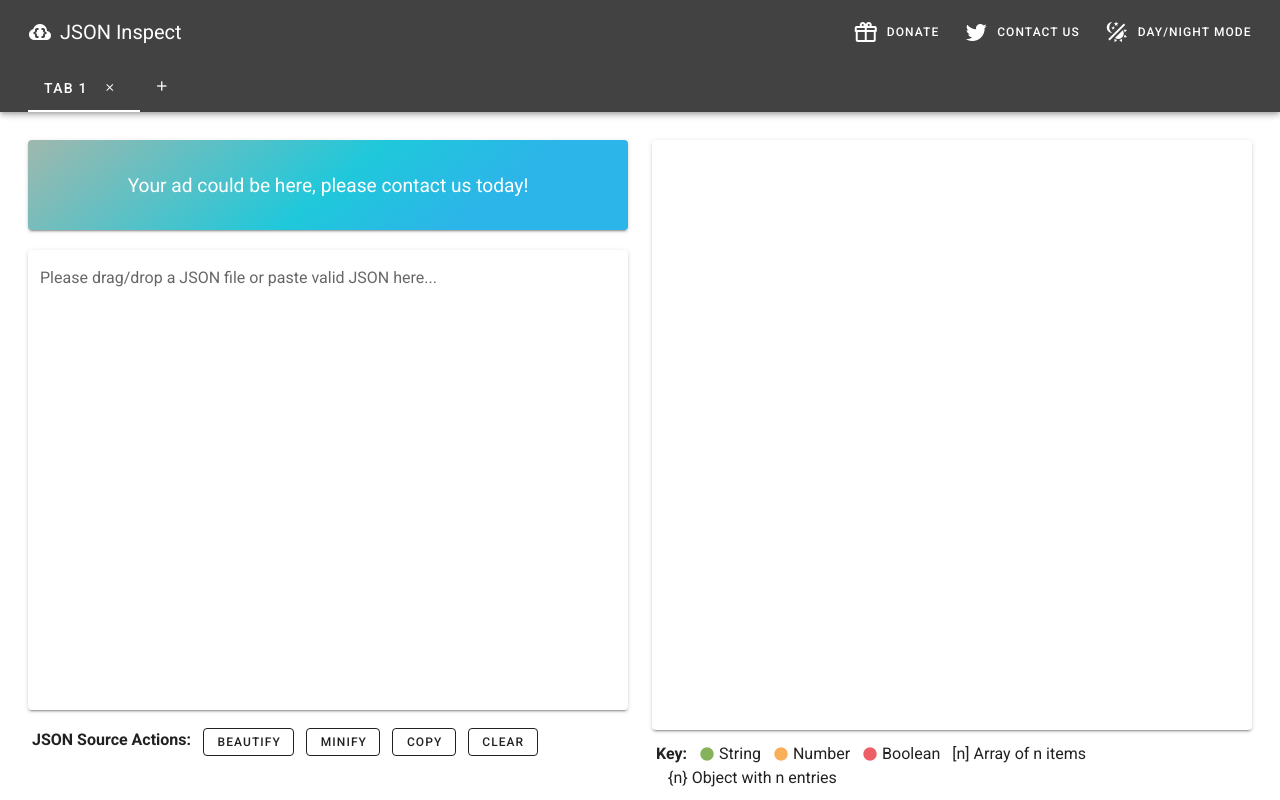
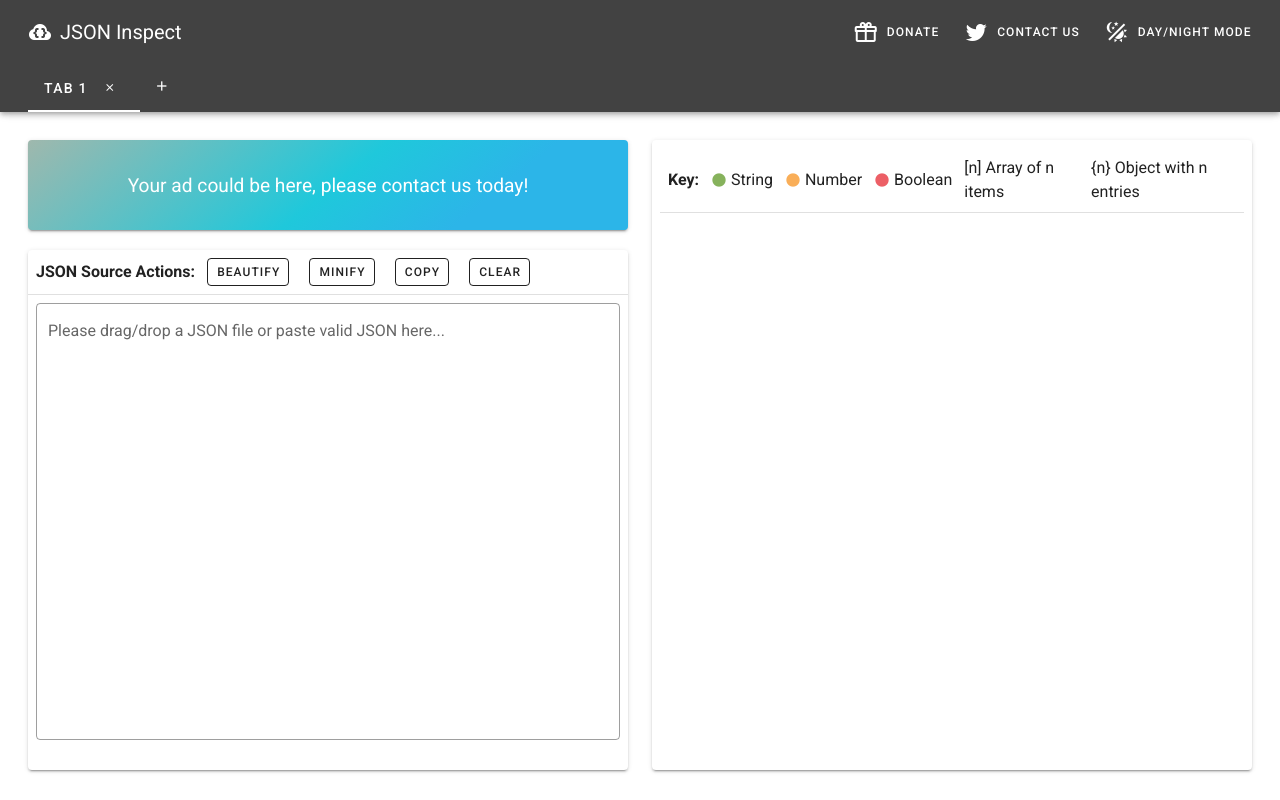
Before and after one commit to json-inspect/json-inspect, a Vue app: page / in a window 1280 px wide. Built offline with nearby package versions, Linux system fonts and the light colour scheme.

Commit message:
Move json source to card

```diff
--- a/src/App.vue
+++ b/src/App.vue
@@ -54,37 +54,41 @@
               <v-card @click="noop" class="ad pa-8">
                 <p class="text-center white--text">Your ad could be here, please contact us today!</p>
               </v-card>
+              <v-card class="mt-5">
+                <v-card-actions>
+                  <span class="font-weight-bold">JSON Source Actions:</span>
+                <v-btn @click="beautify(i)" class="ml-3 mr-3" small="" outlined="">Beautify</v-btn>
+                <v-btn @click="minify(i)" class="mr-3" small="" outlined>Minify</v-btn>
+                <v-btn @click="copy(i)" class="mr-3" small="" outlined>Copy</v-btn>
+                <v-btn @click="clear(i)" small="" outlined>Clear</v-btn>
+                </v-card-actions>
+                <v-divider></v-divider>
                 <v-textarea
-                solo
+                  outlined
                   no-resize=""
                   :height="dynHeight"
                   label="Please drag/drop a JSON file or paste valid JSON here..."
                   v-model="tab.json"
-                class="mb-0 mt-5"
+                  class="mb-0 mt-2 mx-2"
                   :class="'ta' + i"
                   @drop.prevent="processFile"
                   @dragover.prevent
                 ></v-textarea>
-              <v-row class="ml-1">
-                <span class="font-weight-bold">JSON Source Actions:</span>
-                <v-btn @click="beautify(i)" class="ml-3 mr-3" small="" outlined>Beautify</v-btn>
-                <v-btn @click="minify(i)" class="mr-3" small="" outlined>Minify</v-btn>
-                <v-btn @click="copy(i)" class="mr-3" small="" outlined>Copy</v-btn>
-                <v-btn @click="clear(i)" small="" outlined>Clear</v-btn>
-              </v-row>
+              </v-card>
             </v-col>
             <v-col cols="12" md="6" class="pb-0">
               <v-card class="pa-2 cheightf cscroll">
-                <tree-view :index="i" :json="tab.json" />
-              </v-card>
-              <v-row class="mt-3 ml-1">
+                <v-card-actions>
                   <span class="font-weight-bold">Key:</span>
                   <v-icon small class="ml-3 mr-1" color="#86b25c">mdi-circle</v-icon> String
                   <v-icon small class="ml-3 mr-1" color="#f9ae58">mdi-circle</v-icon> Number
                   <v-icon small class="ml-3 mr-1" color="#ec5f66">mdi-circle</v-icon> Boolean
                   <span class="ml-3">[n] Array of n items</span>
                   <span class="ml-3">{n} Object with n entries</span>
-              </v-row>
+                </v-card-actions>
+                <v-divider></v-divider>
+                <tree-view :index="i" :json="tab.json" />
+              </v-card>
             </v-col>
           </v-row>
         </v-tab-item>
@@ -215,13 +219,21 @@
     remove(i) {
       if(i < this.tab) this.tab--
       this.tabs.splice(i, 1)
+
+      if(this.tabs.length == 0) {
+        this.currentTabNumber = 1
+        this.tabAdd()
+      }
     },
     closeAll() {
       this.tabs.splice(0, this.tabs.length)
+
+      this.currentTabNumber = 1
+      this.tabAdd()
     },
     dynHeightCalc() {
       let vh100 = Math.round(window.innerHeight)
-      this.dynHeight = (vh100 - 340) + 'px'
+      this.dynHeight = (vh100 - 363) + 'px'
     },
     darkModeToggle() {
       this.darkMode = !this.darkMode
@@ -290,7 +302,7 @@
 
 <style lang="scss" scoped>
 .cheightf {
-  height: calc(100vh - 210px);
+  height: calc(100vh - 170px);
   overflow: auto;
 }
 .ad {
```
Lines whose indentation alone changed are shown as unchanged.
